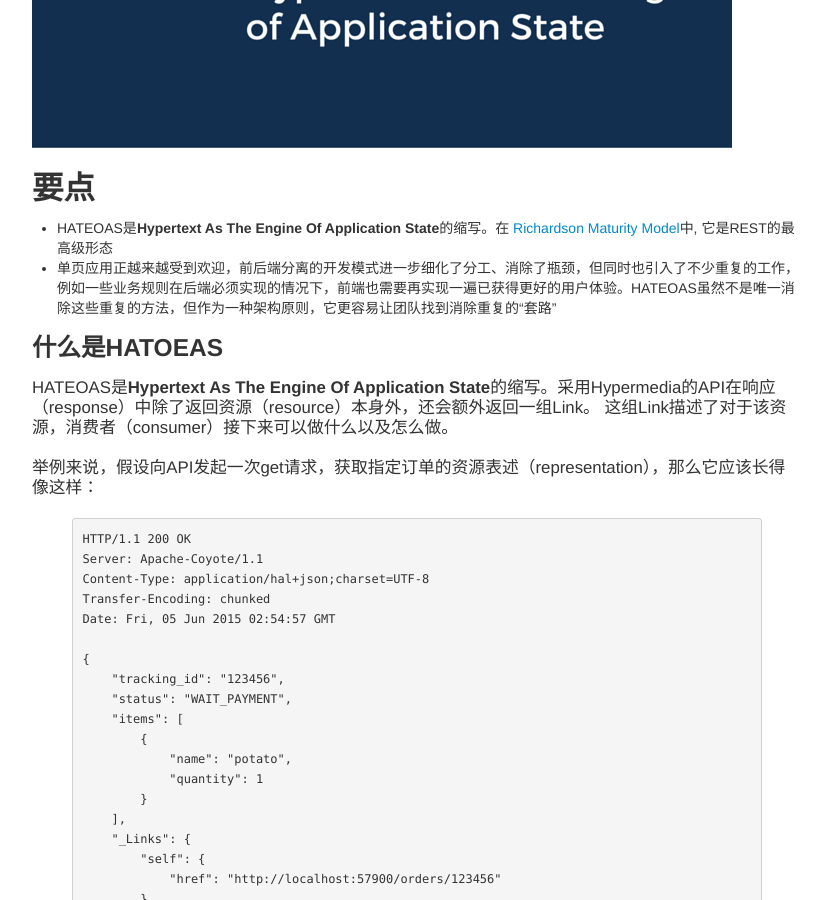
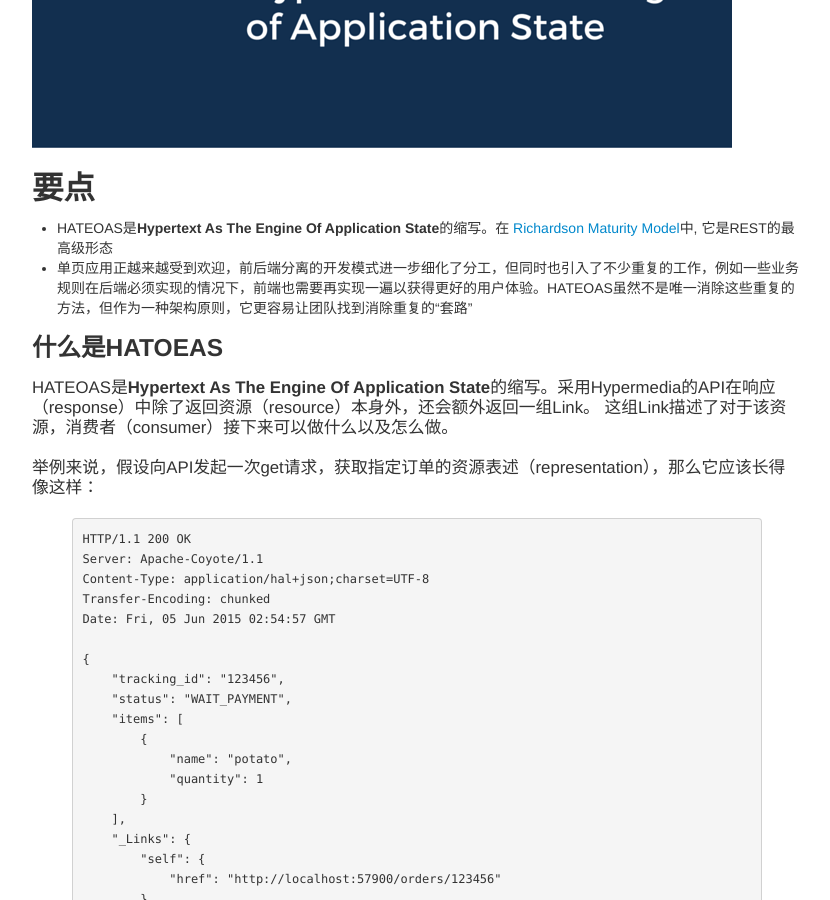
Before and after one commit to Hippoom/hippoom.github.com, a Jekyll site: the page built from _posts/2018-05-01-hateoas-in-action-with-spa.md, in a window 1280 px wide and 900 px high, scrolled down 444 px. Shown: the whole window, without its empty margins (23-853 px from the left). Built offline with Jekyll 4.4.1, drawn with Linux system fonts in a browser that asks for light colours; comment, search, counter and statistics services are not loaded.

Commit message:
Fixed typo

```diff
--- a/_posts/2018-05-01-hateoas-in-action-with-spa.md
+++ b/_posts/2018-05-01-hateoas-in-action-with-spa.md
@@ -12,7 +12,7 @@ layout: post
 ## 要点
 
 - HATEOAS是**Hypertext As The Engine Of Application State**的缩写。在 [Richardson Maturity Model](http://martinfowler.com/articles/richardsonMaturityModel.html)中, 它是REST的最高级形态
-- 单页应用正越来越受到欢迎，前后端分离的开发模式进一步细化了分工、消除了瓶颈，但同时也引入了不少重复的工作，例如一些业务规则在后端必须实现的情况下，前端也需要再实现一遍已获得更好的用户体验。HATEOAS虽然不是唯一消除这些重复的方法，但作为一种架构原则，它更容易让团队找到消除重复的“套路”
+- 单页应用正越来越受到欢迎，前后端分离的开发模式进一步细化了分工，但同时也引入了不少重复的工作，例如一些业务规则在后端必须实现的情况下，前端也需要再实现一遍以获得更好的用户体验。HATEOAS虽然不是唯一消除这些重复的方法，但作为一种架构原则，它更容易让团队找到消除重复的“套路”
 
 ### 什么是HATOEAS
 HATEOAS是**Hypertext As The Engine Of Application State**的缩写。采用Hypermedia的API在响应（response）中除了返回资源（resource）本身外，还会额外返回一组Link。 这组Link描述了对于该资源，消费者（consumer）接下来可以做什么以及怎么做。
```
